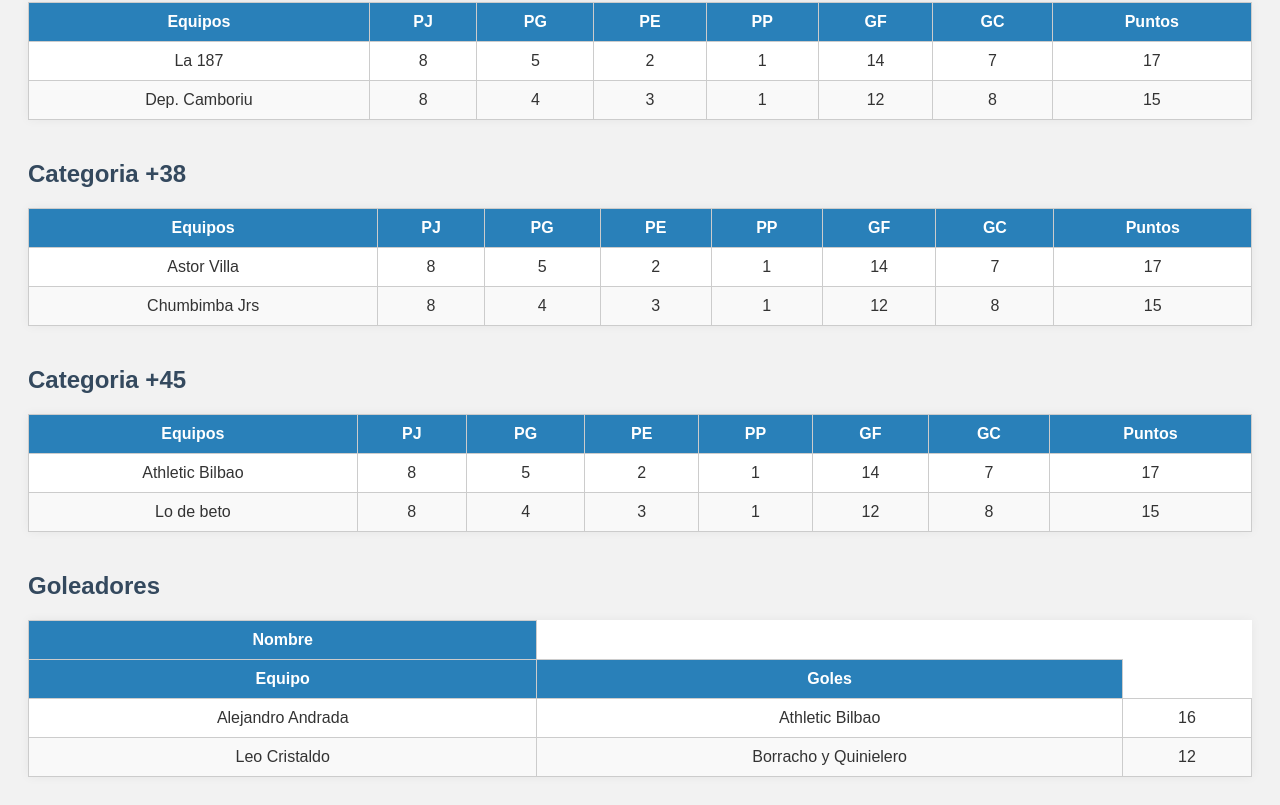
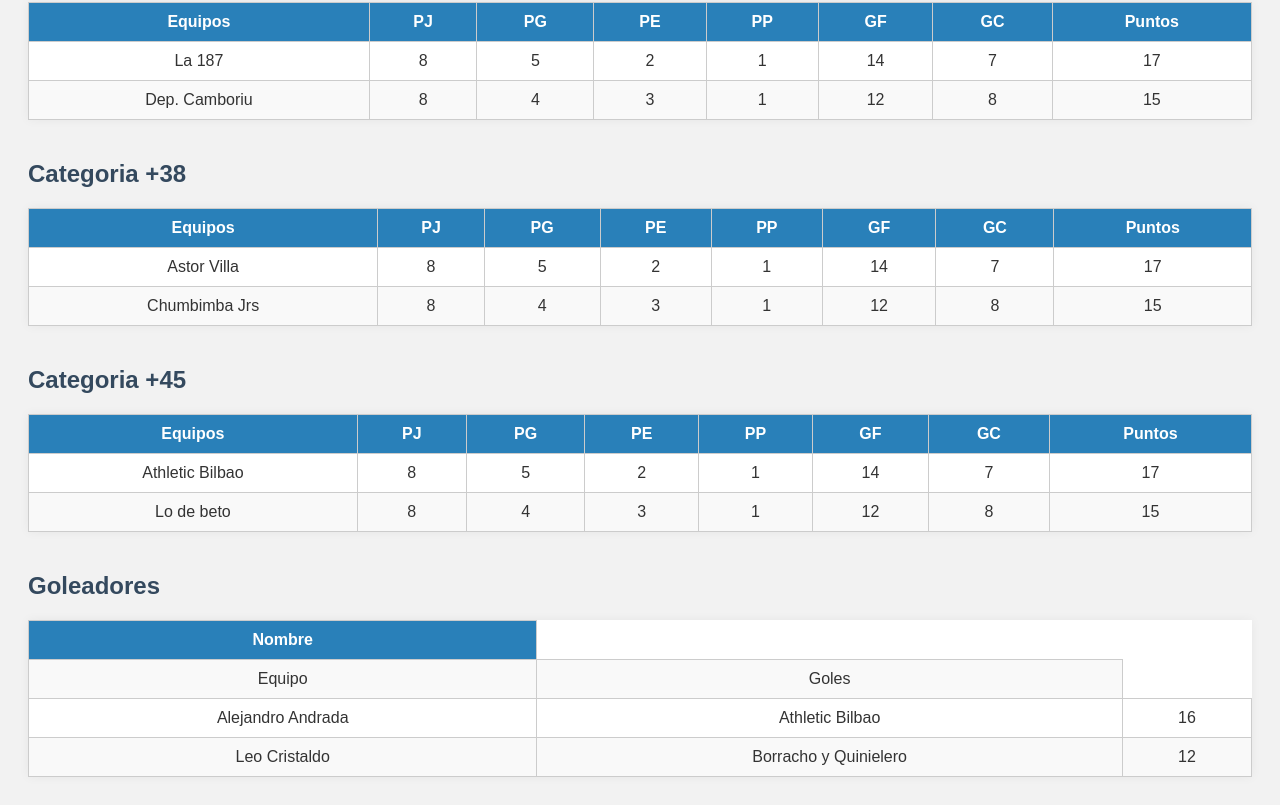
Before and after one commit to Ignacio310731/tabla-futbol, a plain HTML site: page index.html in a window 1280 px wide. Shown: the part 584-1389 px from the top of the page. Drawn offline with Linux system fonts and the light colour scheme.

Commit message:
Add files via upload

```diff
--- a/index.html
+++ b/index.html
@@ -78,7 +78,7 @@
     <h2>Goleadores</h2>
     <table>
       <thead>
-        <tr><th>Nombre</th><tr><th>Equipo</th><th>Goles</th></tr>
+        <tr><th>Nombre</th><tr><td>Equipo</th><td>Goles</th></tr>
       </thead>
       <tbody>
         <tr><td>Alejandro Andrada</td><td>Athletic Bilbao</td><td>16</td></tr>
```
